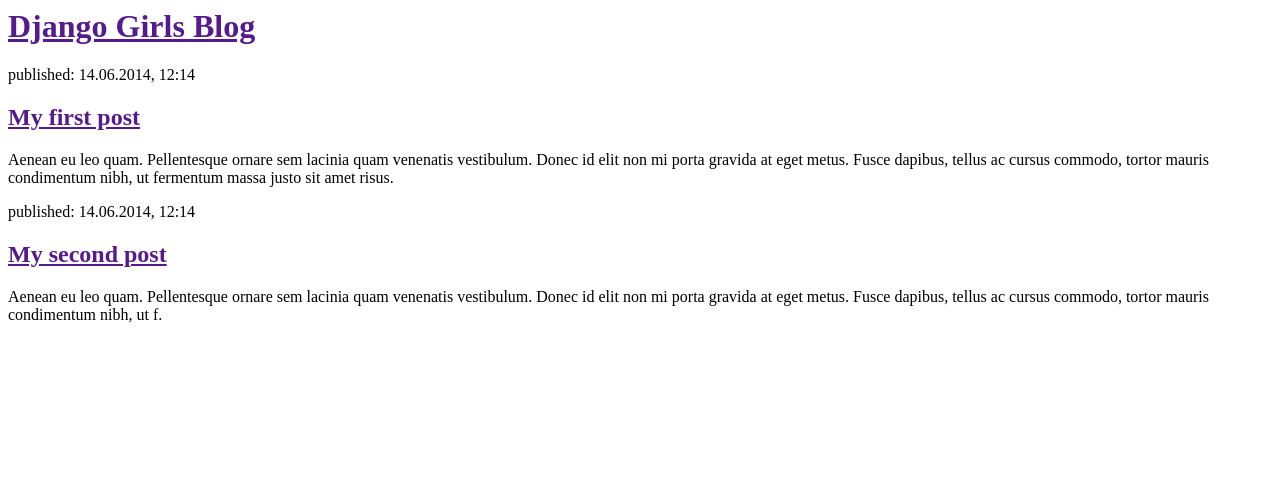
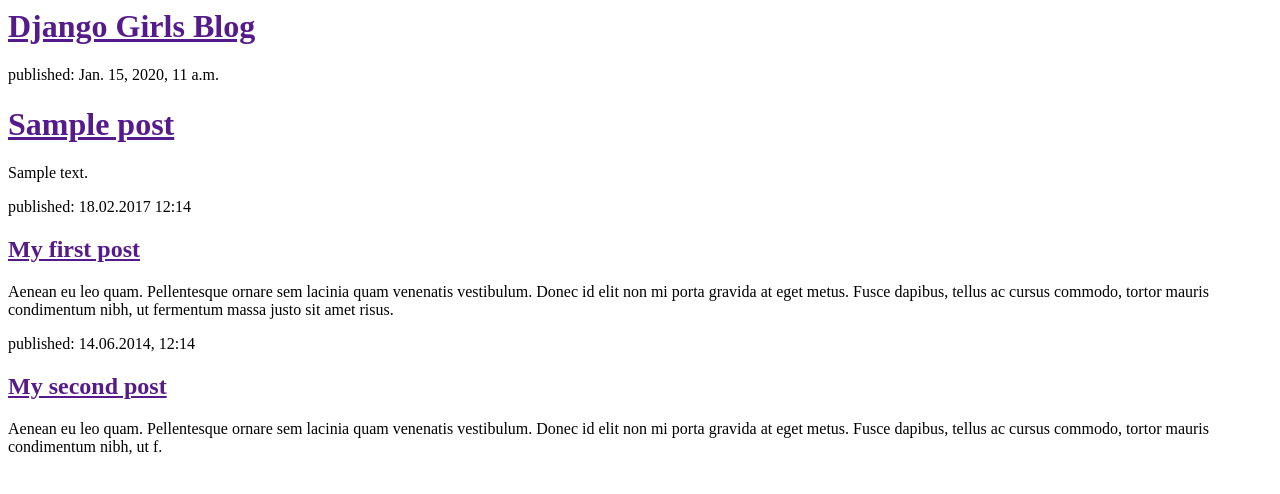
Before and after one commit to samiranoemi/my-first-blog, a Django app: template blog/templates/blog/post_list.html in a window 1280 px wide. Shown: the top 494 px of the page. Run offline with Django 3.2, Linux system fonts and the light colour scheme; the template is opened without the code that fills it: values that come from a table or form of the project are taken from there, others are empty; tables that the repository leaves empty hold one stand-in row (values such as "Sample post").

Commit message:
modified templates to desplay posts from database.

```diff
--- a/blog/templates/blog/post_list.html
+++ b/blog/templates/blog/post_list.html
@@ -6,17 +6,26 @@
 <div>
     <h1><a href="">Django Girls Blog</a></h1>
 </div>
-
+{% for post in posts %}
 <div>
-    <p>published: 14.06.2014, 12:14</p>
+    <p>published: {{ post.published_date }}</p>
+    <h1><a href="">{{ post.title }}</a></h1>
+    <p>{{ post.text|linebreaksbr }}</p>
+</div>
+{% endfor %}
+<div>
+    <p>published: 18.02.2017 12:14</p>
     <h2><a href="">My first post</a></h2>
-    <p>Aenean eu leo quam. Pellentesque ornare sem lacinia quam venenatis vestibulum. Donec id elit non mi porta gravida at eget metus. Fusce dapibus, tellus ac cursus commodo, tortor mauris condimentum nibh, ut fermentum massa justo sit amet risus.</p>
+    <p>Aenean eu leo quam. Pellentesque ornare sem lacinia quam venenatis vestibulum. Donec id elit non mi porta gravida
+        at eget metus. Fusce dapibus, tellus ac cursus commodo, tortor mauris condimentum nibh, ut fermentum massa justo
+        sit amet risus.</p>
 </div>
 
 <div>
     <p>published: 14.06.2014, 12:14</p>
     <h2><a href="">My second post</a></h2>
-    <p>Aenean eu leo quam. Pellentesque ornare sem lacinia quam venenatis vestibulum. Donec id elit non mi porta gravida at eget metus. Fusce dapibus, tellus ac cursus commodo, tortor mauris condimentum nibh, ut f.</p>
+    <p>Aenean eu leo quam. Pellentesque ornare sem lacinia quam venenatis vestibulum. Donec id elit non mi porta gravida
+        at eget metus. Fusce dapibus, tellus ac cursus commodo, tortor mauris condimentum nibh, ut f.</p>
 </div>
 </body>
 </html>
--- a/blog/views.py
+++ b/blog/views.py
@@ -1,4 +1,7 @@
 from django.shortcuts import render
+from django.utils import timezone
+from .models import Post
 
 def post_list(request):
+    posts = Post.objects.filter(published_date__lte=timezone.now()).order_by('published_date')
     return render(request, 'blog/post_list.html', {})
```
